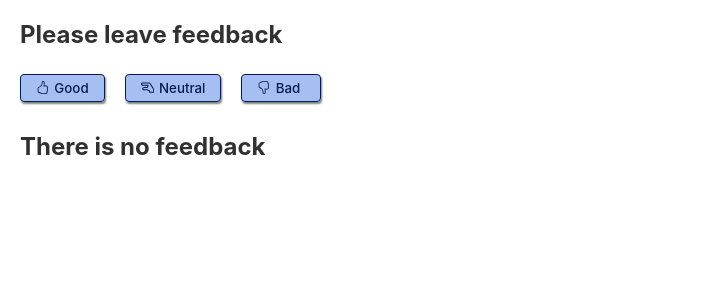
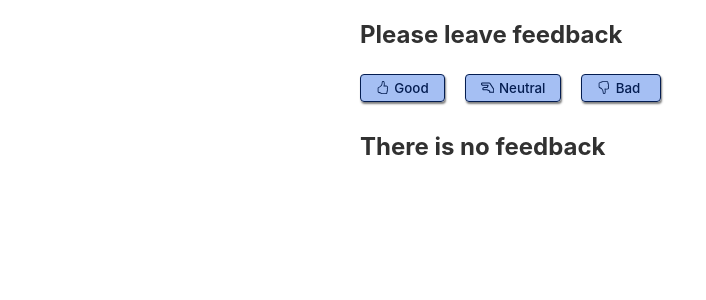
Before and after one commit to korolenkooleksii/goit-react-hw-02-feedback, a React (Create React App) app: page / in a window 1280 px wide. Shown: the top 300 px of the page, without its empty margins (0-706 px from the left). Built offline with nearby package versions, Linux system fonts and the light colour scheme.

Commit message:
add Container and transition

```diff
--- a/src/components/App.jsx
+++ b/src/components/App/App.jsx
@@ -1,8 +1,9 @@
 import { Component } from 'react';
-import FeedbackOptions from './FeedbackOptions/FeedbackOptions';
-import Statistics from './Statistics/Statistics';
-import Section from './Section/Section';
-import Notification from './Notification/Notification';
+import FeedbackOptions from '../FeedbackOptions/FeedbackOptions';
+import Statistics from '../Statistics/Statistics';
+import Section from '../Section/Section';
+import Notification from '../Notification/Notification';
+import {Container} from './App.styled';
 
 export class App extends Component {
   state = {
@@ -40,11 +41,9 @@ export class App extends Component {
 
   render() {
     return (
-      <div>
+      <Container>
         <Section title="Please leave feedback">
-          <FeedbackOptions
-            onLeaveFeedback={this.onLeaveFeedback}
-          />
+          <FeedbackOptions onLeaveFeedback={this.onLeaveFeedback} />
         </Section>
 
         {this.countTotalFeedback() === 0 ? (
@@ -58,7 +57,7 @@ export class App extends Component {
             />
           </Section>
         )}
-      </div>
+      </Container>
     );
   }
 }
--- /dev/null
+++ b/src/components/App/App.styled.jsx
@@ -0,0 +1,6 @@
+import styled from '@emotion/styled';
+
+export const Container = styled.div`
+width: 600px;
+margin: 0 auto;
+`;
--- a/src/components/FeedbackOptions/FeedbackOptions.styled.jsx
+++ b/src/components/FeedbackOptions/FeedbackOptions.styled.jsx
@@ -22,7 +22,8 @@ export const Button = styled.button`
   box-shadow: ${p => p.theme.colors.shadow};
   background-color: ${p => p.theme.colors.accent};
 
-  transition: box-shadow 250ms ease-in-out;
+  transition: box-shadow 250ms ease-in-out, color 250ms ease-in-out,
+    border 250ms ease-in-out;
 
   :hover {
     border: ${`1px solid ${p => p.theme.colors.white}`};
--- a/src/index.js
+++ b/src/index.js
@@ -1,7 +1,7 @@
 import React from 'react';
 import ReactDOM from 'react-dom/client';
 import './index.css';
-import { App } from './components/App';
+import { App } from './components/App/App';
 import { ThemeProvider } from '@emotion/react';
 
 const theme = {
```
